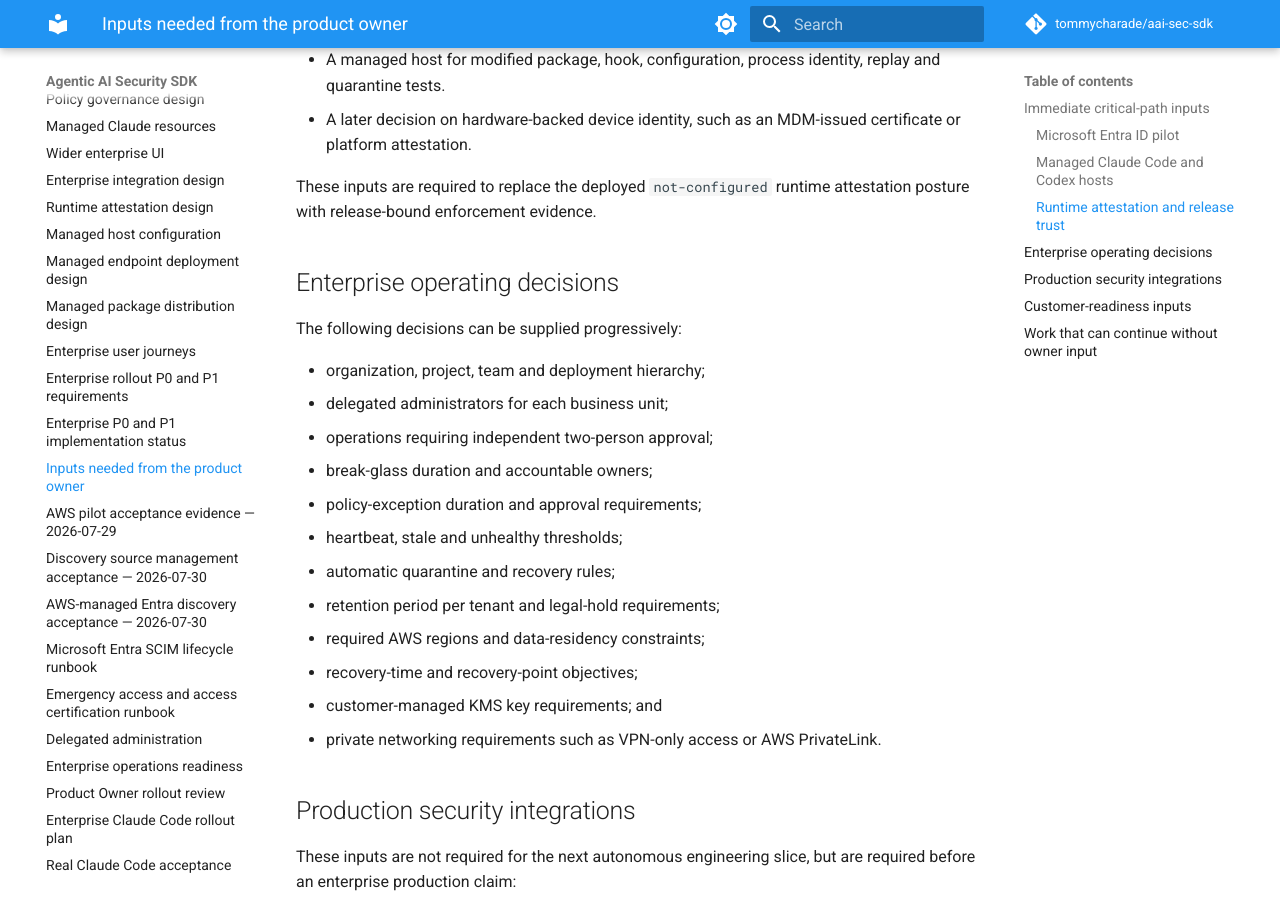
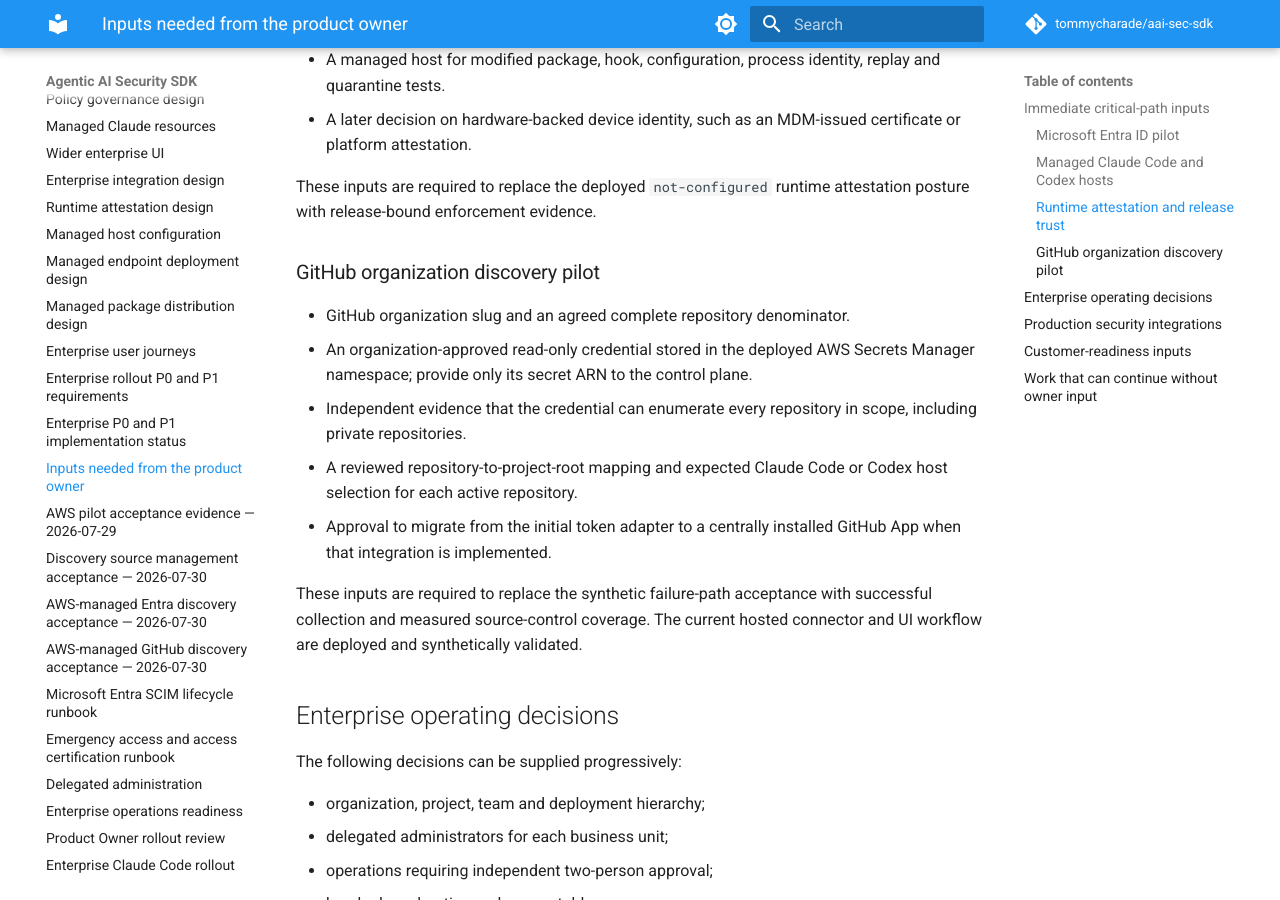
Before and after one commit to tommycharade/aai-sec-sdk, an MkDocs documentation site: the page built from docs/needed-from-from.md, in a window 1280 px wide and 900 px high, scrolled down 1657 px. Built offline with MkDocs 1.6.1 and Material for MkDocs 9.7.7, drawn with Linux system fonts in a browser that asks for light colours; comment, search, counter and statistics services are not loaded.

Commit message:
Document managed GitHub acceptance (#68)
Co-authored-by: Tom Mooney <tom@judgefinance.co.uk>

```diff
--- a/docs/needed-from-from.md
+++ b/docs/needed-from-from.md
@@ -67,6 +67,22 @@ Microsoft Intune, because Microsoft Entra ID is the first identity provider.
 These inputs are required to replace the deployed `not-configured` runtime
 attestation posture with release-bound enforcement evidence.
 
+### GitHub organization discovery pilot
+
+- GitHub organization slug and an agreed complete repository denominator.
+- An organization-approved read-only credential stored in the deployed AWS
+  Secrets Manager namespace; provide only its secret ARN to the control plane.
+- Independent evidence that the credential can enumerate every repository in
+  scope, including private repositories.
+- A reviewed repository-to-project-root mapping and expected Claude Code or
+  Codex host selection for each active repository.
+- Approval to migrate from the initial token adapter to a centrally installed
+  GitHub App when that integration is implemented.
+
+These inputs are required to replace the synthetic failure-path acceptance
+with successful collection and measured source-control coverage. The current
+hosted connector and UI workflow are deployed and synthetically validated.
+
 ## Enterprise operating decisions
 
 The following decisions can be supplied progressively:
--- a/mkdocs.yml
+++ b/mkdocs.yml
@@ -66,6 +66,7 @@ nav:
   - AWS pilot acceptance evidence — 2026-07-29: aws-pilot-acceptance-2026-07-29.md
   - Discovery source management acceptance — 2026-07-30: discovery-source-management-acceptance-2026-07-30.md
   - AWS-managed Entra discovery acceptance — 2026-07-30: managed-discovery-acceptance-2026-07-30.md
+  - AWS-managed GitHub discovery acceptance — 2026-07-30: managed-github-discovery-acceptance-2026-07-30.md
   - Microsoft Entra SCIM lifecycle runbook: entra-scim-runbook.md
   - Emergency access and access certification runbook: access-governance-runbook.md
   - Delegated administration: delegated-administration.md
```
Also changed, not shown: README.md (+1 -0 lines), docs/README.md (+1 -0 lines), docs/managed-github-discovery-acceptance-2026-07-30.md (added, +105 -0 lines), docs/p0-p1-implementation-status.md (+2 -2 lines).
